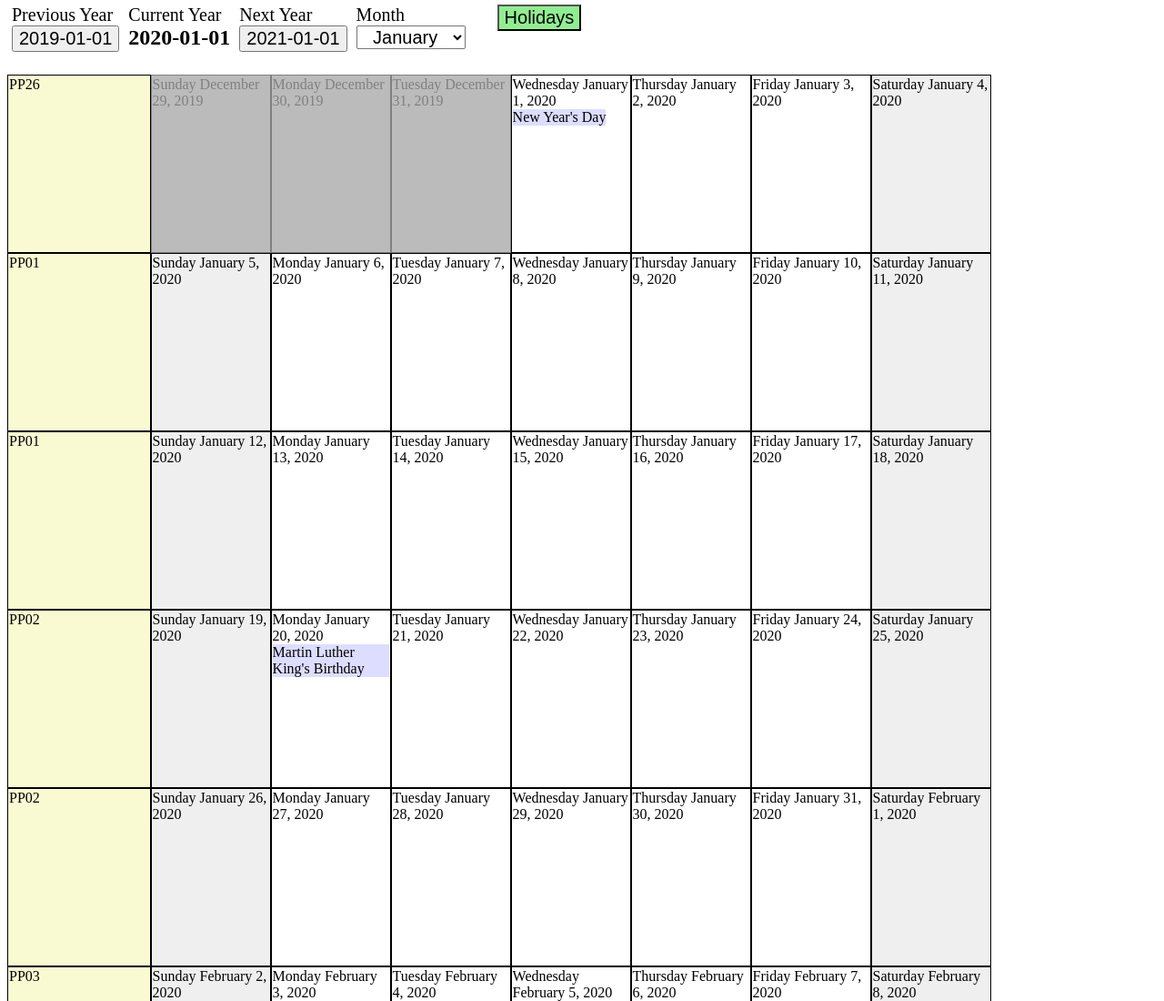
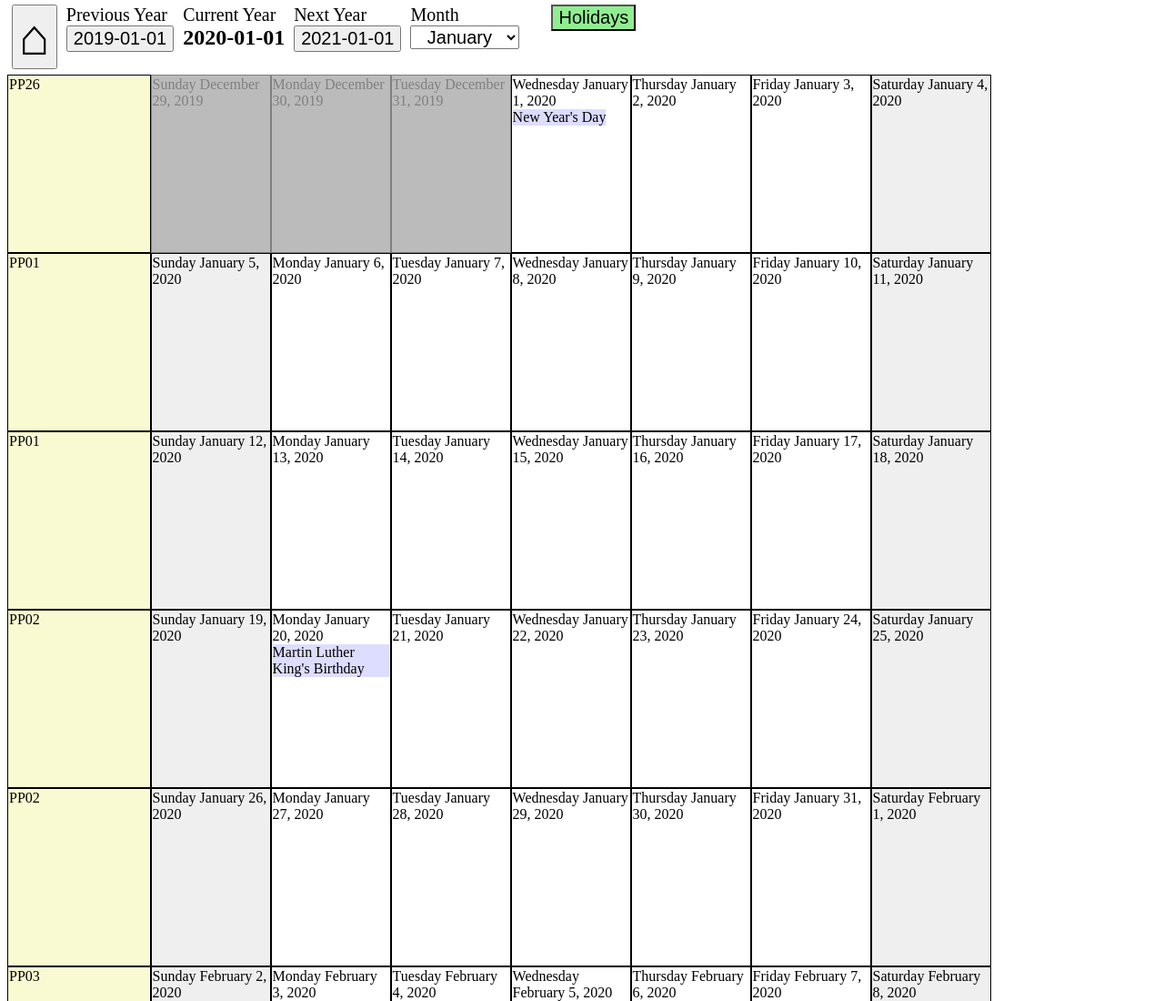
Before and after one commit to onequbit/calendar-js, a plain HTML site: page calendar.html in a window 1280 px wide. Shown: the top 1100 px of the page at 91% size. Drawn offline with Linux system fonts and the light colour scheme.

```diff
--- a/calendar.html
+++ b/calendar.html
@@ -10,6 +10,9 @@
 
 <body>
     <div class="controls-container">
+        <div class="controls">
+            <button id="btnHome">&#8962;</button>
+        </div>
         <div class="controls">
             Previous Year<br/>
             <button id="btnLastYear"></button>
--- a/css/calendar.css
+++ b/css/calendar.css
@@ -68,8 +68,6 @@
     background-color: white;
 }
 
-
-
 button, input, select {
     font-size: 2.5vh;
     text-align: center;
@@ -88,3 +86,8 @@
     opacity: 1;
     transform: scale(1.75);
 }
+
+#btnHome {
+    font-size: 7vh;
+    font-weight: bold;
+}
--- a/js/app.js
+++ b/js/app.js
@@ -60,6 +60,14 @@
         };
     });
 
+    configureElement("btnHome", (homeButton) =>
+    {
+        homeButton.onclick = (event) =>
+        {
+            doRedirect([""]);
+        };
+    });
+
 }
 
 window.addEventListener("DOMContentLoaded", (event) =>
```
